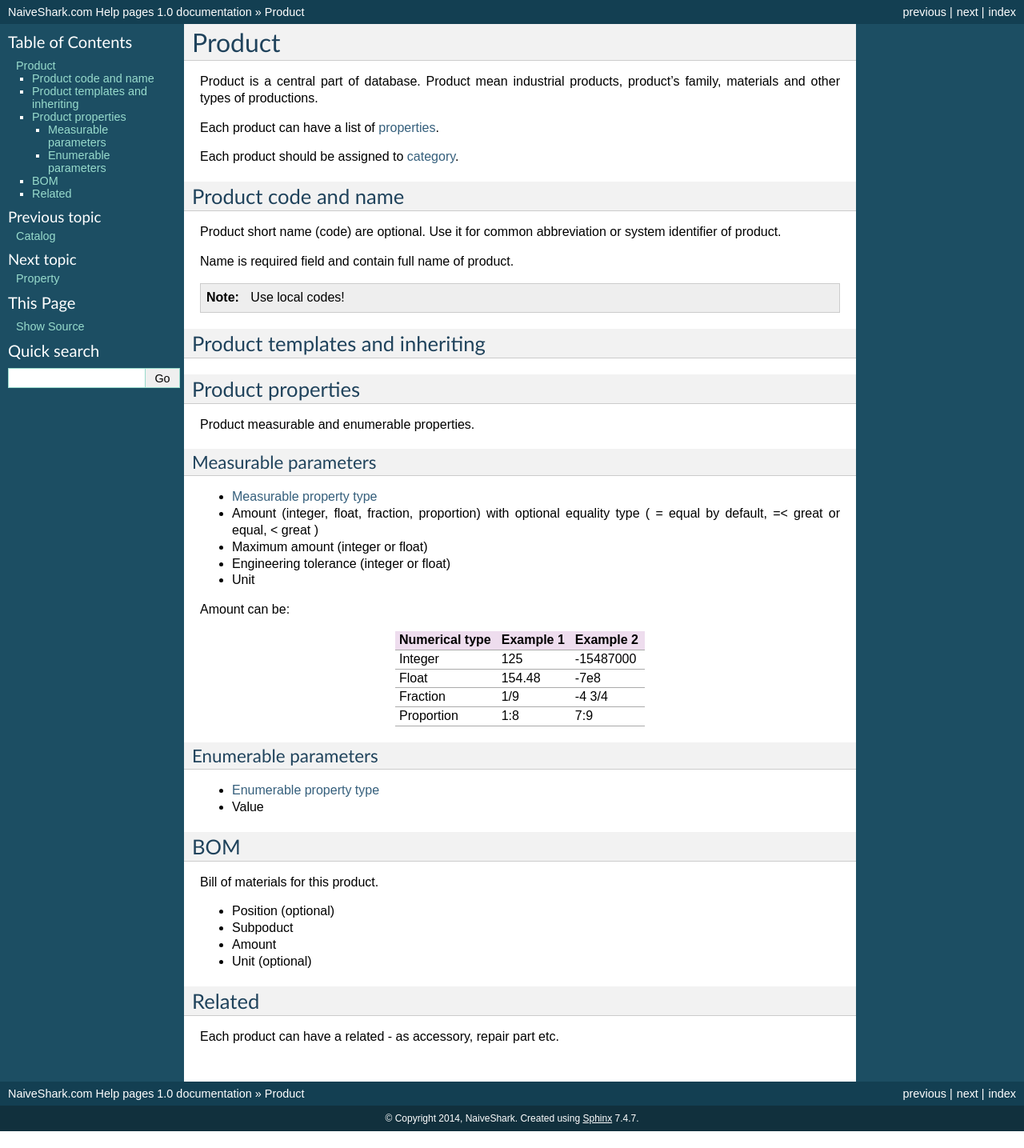
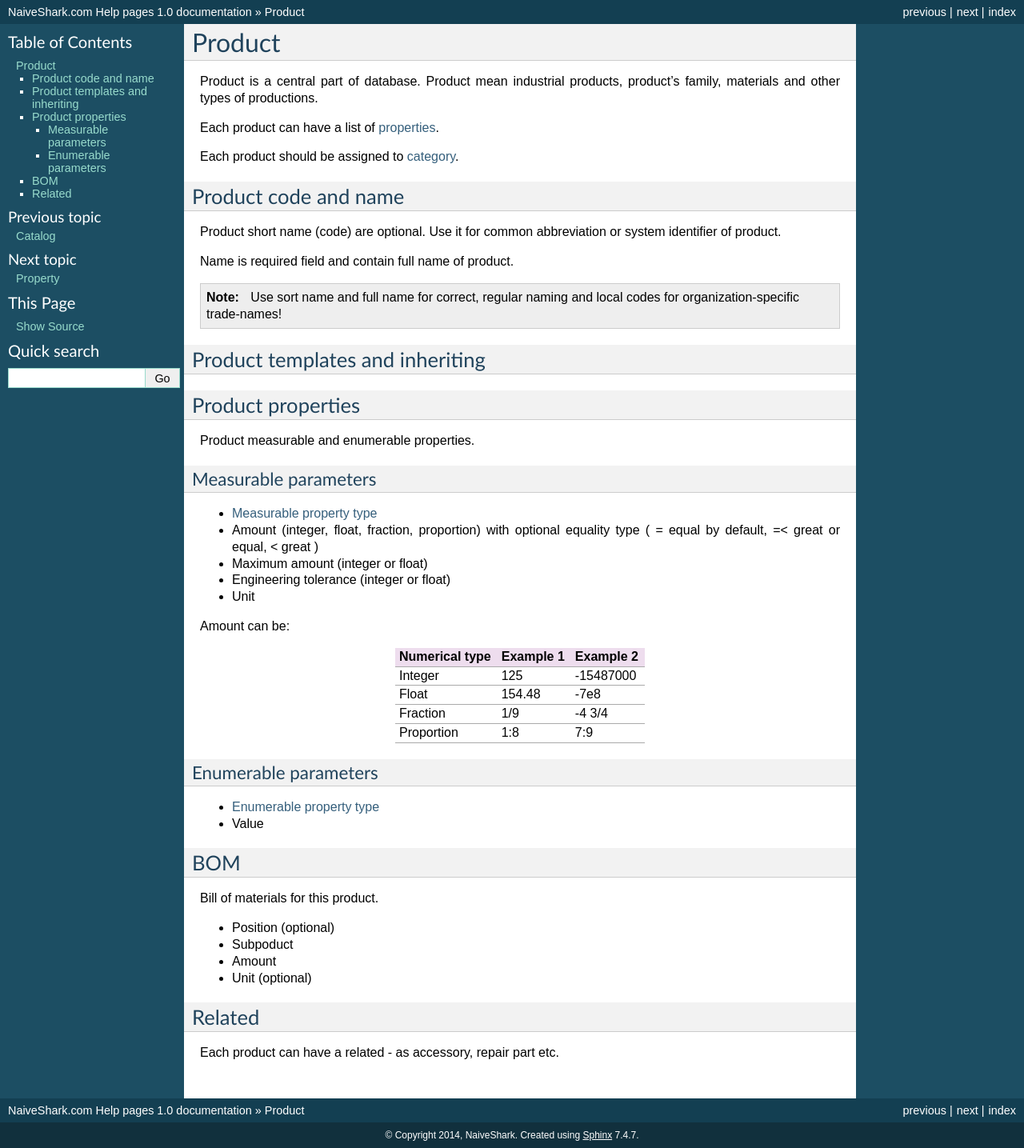
Before and after one commit to NaiveShark/NaiveSharkComDoc, a Sphinx documentation site: the page built from docs/product.rst, in a window 1280 px wide. Shown: the whole page at 80% size. Built offline with Sphinx 7.4.7, drawn with Linux system fonts in a browser that asks for light colours; pages that are not in the unit, such as notebooks, are missing from menus; before the commit the page ends 1414 px from its top, so only the background shows below that.

Commit message:
наименование продуктов

```diff
--- a/docs/product.rst
+++ b/docs/product.rst
@@ -15,7 +15,7 @@ Product short name (code) are optional. Use it for common abbreviation or system
 Name is required field and contain full name of product.
 
 .. Note::
-   Use local codes!
+   Use sort name and full name for correct, regular naming and local codes for organization-specific trade-names!
 
 Product templates and inheriting
 --------------------------------
```
